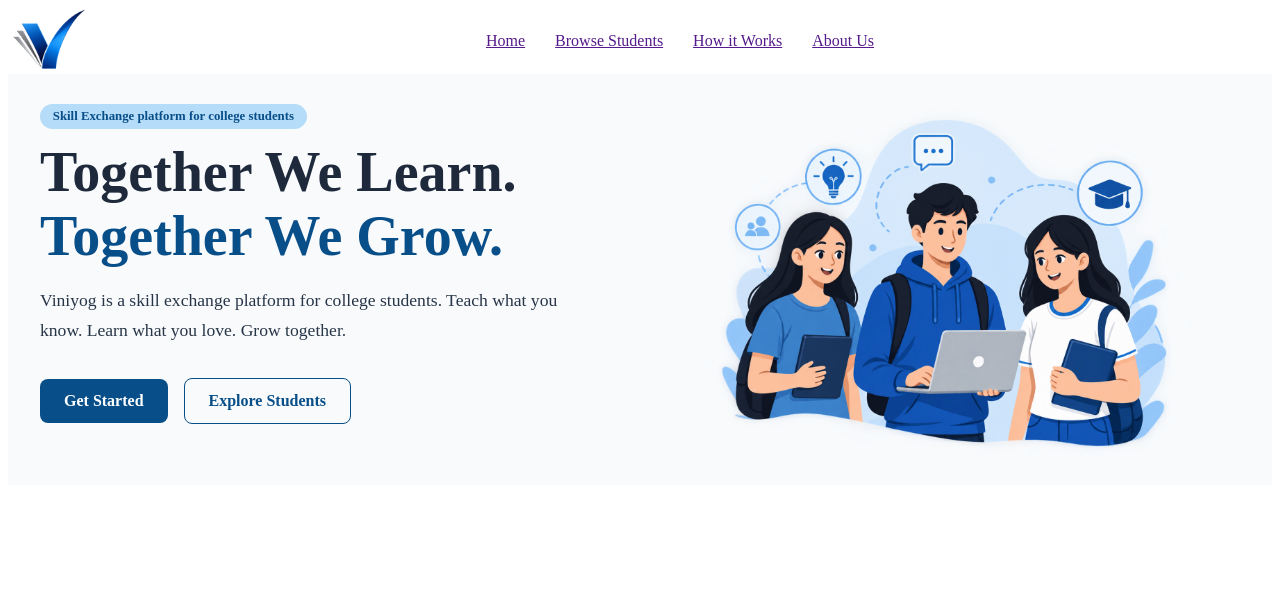
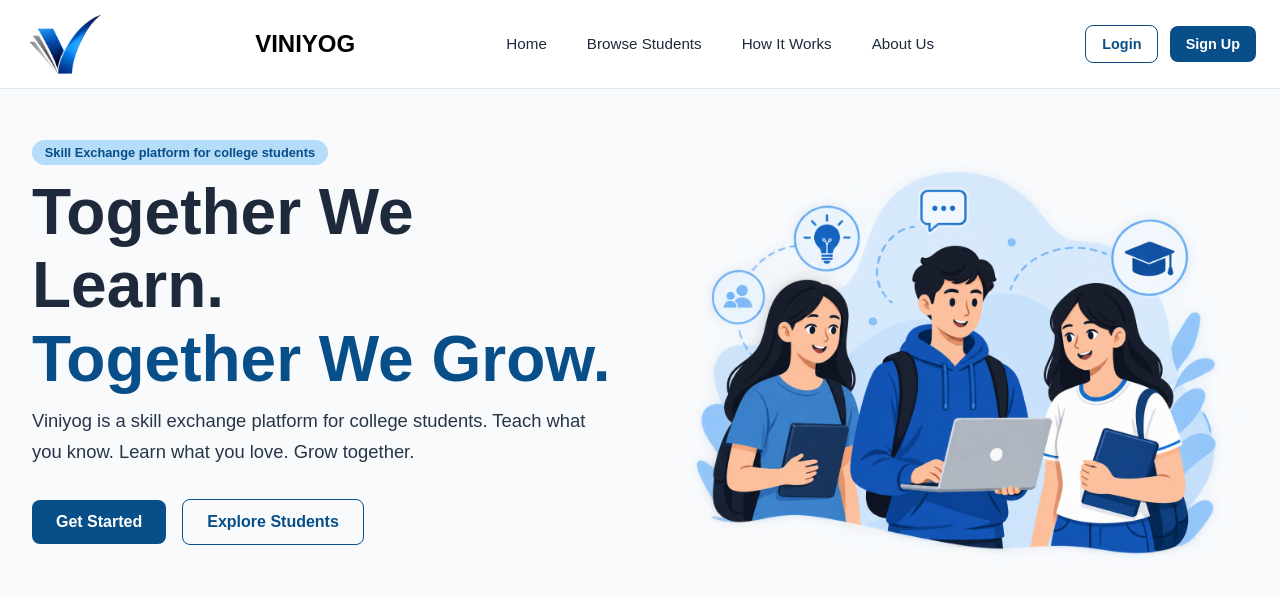
Before and after one commit to Netra-Patil3/viniyog-skill-exchange-platform, a plain HTML site: page frontend/index.html in a window 1280 px wide. Drawn offline with Linux system fonts and the light colour scheme.

Commit message:
hero edit

```diff
--- /dev/null
+++ b/frontend/css/base/reset.css
@@ -0,0 +1,9 @@
+* {
+    margin: 0;
+    padding: 0;
+    box-sizing: border-box;
+}
+
+body {
+    margin: 0;
+}
--- /dev/null
+++ b/frontend/css/base/typography.css
@@ -0,0 +1,3 @@
+body {
+    font-family: "Poppins", sans-serif;
+}
--- a/frontend/css/layout/hero.css
+++ b/frontend/css/layout/hero.css
@@ -254,3 +254,36 @@
         max-width: 320px;
     }
 }
+
+/* ================================
+   LARGE SCREEN
+================================ */
+
+@media (min-width: 1201px) {
+
+    .hero {
+        padding: 3rem 2rem;
+    }
+
+    .hero-container {
+        max-width: 1400px;
+        gap: 3rem;
+    }
+
+    .hero-content {
+        max-width: 650px;
+    }
+
+    .hero h1 {
+        font-size: 4rem;
+    }
+
+    .hero-description {
+        font-size: 1.15rem;
+        max-width: 560px;
+    }
+
+    .hero-image img {
+        max-width: 600px;
+    }
+}
--- a/frontend/css/layout/navbar.css
+++ b/frontend/css/layout/navbar.css
@@ -1,34 +1,179 @@
-.nav_container{
+/* ================================
+   NAVBAR
+================================ */
+
+.navbar {
+    width: 100%;
+    background-color: var(--bg-white);
+    border-bottom: 1px solid var(--border-color);
+}
+
+.nav-container {
+    max-width: 1200px;
+    margin: 0 auto;
+    padding: 0.8rem 1.5rem;
+
     display: flex;
+    align-items: center;
     justify-content: space-between;
-    align-items: center;
 }
+
+
+/* ================================
+   LOGO
+================================ */
+
 .logo img {
     width: 80px;
     height: auto;
+    display: block;
 }
-.nav_links{
+
+
+/* ================================
+   NAV LINKS
+================================ */
+
+.nav-links {
+    display: flex;
+    align-items: center;
+    gap: 2rem;
+
     list-style: none;
-    display: flex;
-    flex-direction: row;
-    gap: 30px;
     margin: 0;
     padding: 0;
 }
 
+.nav-links a {
+    color: var(--text-primary);
+    text-decoration: none;
 
-/* Tablet */
-@media (max-width: 768px) {
-    .logo img {
-        width: 60px;
-        height: auto;
+    font-size: 0.95rem;
+    font-weight: 500;
+
+    transition: 0.3s ease;
+}
+
+.nav-links a:hover {
+    color: var(--primary-color);
+}
+
+
+/* ================================
+   NAV BUTTONS
+================================ */
+
+.nav-buttons {
+    display: flex;
+    align-items: center;
+    gap: 0.7rem;
+}
+
+.nav-buttons a {
+    text-decoration: none;
+
+    padding: 0.6rem 1rem;
+    border-radius: 0.5rem;
+
+    font-size: 0.9rem;
+    font-weight: 600;
+
+    transition: 0.3s ease;
+}
+
+.nav-login {
+    color: var(--primary-color);
+    border: 1px solid var(--primary-color);
+}
+
+.nav-login:hover {
+    background-color: var(--primary-color);
+    color: var(--text-white);
+}
+
+.nav-signup {
+    background-color: var(--primary-color);
+    color: var(--text-white);
+}
+
+.nav-signup:hover {
+    background-color: var(--secondary-color);
+}
+
+
+/* ================================
+   MENU TOGGLE
+================================ */
+
+.menu-toggle {
+    display: none;
+
+    background: none;
+    border: none;
+
+    color: var(--primary-color);
+    font-size: 1.5rem;
+
+    cursor: pointer;
+}
+
+
+/* ================================
+   LARGE SCREEN
+================================ */
+
+@media (min-width: 1201px) {
+
+    .nav-container {
+        max-width: 1400px;
+    }
+
+    .nav-links {
+        gap: 2.5rem;
     }
 }
 
-/* Mobile */
-@media (max-width: 576px) {
+
+/* ================================
+   TABLET
+================================ */
+
+@media (max-width: 768px) {
+
+    .nav-container {
+        padding: 0.7rem 1.5rem;
+    }
+
     .logo img {
-        width: 50px;
-        height: auto;
+        width: 70px;
+    }
+
+    .nav-links,
+    .nav-buttons {
+        display: none;
+    }
+
+    .menu-toggle {
+        display: block;
     }
 }
+
+
+/* ================================
+   MOBILE
+================================ */
+
+@media (max-width: 576px) {
+
+    .nav-container {
+        padding: 0.6rem 1rem;
+    }
+
+    .logo img {
+        width: 60px;
+    }
+
+    .menu-toggle {
+        font-size: 1.4rem;
+    }
+}
--- a/frontend/index.html
+++ b/frontend/index.html
@@ -7,25 +7,33 @@
     <link rel="stylesheet" href="css\layout\navbar.css">
     <link rel="stylesheet" href="css\base\variables.css">
     <link rel="stylesheet" href="css\layout\hero.css">
+    <link rel="stylesheet" href="css\layout\hero.css">
+    <link rel="stylesheet" href="css\base\reset.css">
+    <link rel="stylesheet" href="css\base\typography.css">
+
 </head>
-<body background-color="var(--primary-color)">
+<body>
     <nav class="navbar">
-        <div class="nav_container">
-            <div class="logo">
-                <img src="assets/logo/viniyog-logo-light.png" alt="logo">
-            </div>
-            <ul class="nav_links">
-                <li><a href="">Home</a></li>
-                <li><a href="">Browse Students</a></li>
-                <li><a href="">How it Works</a></li>
-                <li><a href="">About Us</a></li>
-            </ul>
-            <div class="buttons">
-                <a href=""></a>
-                <a href=""></a>
-            </div>
+    <div class="nav-container">
+        <a href="index.html" class="logo">
+            <img src="assets/logo/viniyog-logo-light.png" alt="Viniyog">
+        </a>
+        <h1>VINIYOG</h1>
+        <ul class="nav-links">
+            <li><a href="index.html">Home</a></li>
+            <li><a href="students.html">Browse Students</a></li>
+            <li><a href="#how-it-works">How It Works</a></li>
+            <li><a href="#about">About Us</a></li>
+        </ul>
+        <div class="nav-buttons">
+            <a href="login.html" class="nav-login">Login</a>
+            <a href="signup.html" class="nav-signup">Sign Up</a>
         </div>
-    </nav>
+        <button class="menu-toggle">
+            <i class="fa-solid fa-bars"></i>
+        </button>
+    </div>
+</nav>
     <section class="hero">
     <div class="hero-container">
         <div class="hero-content">
```
